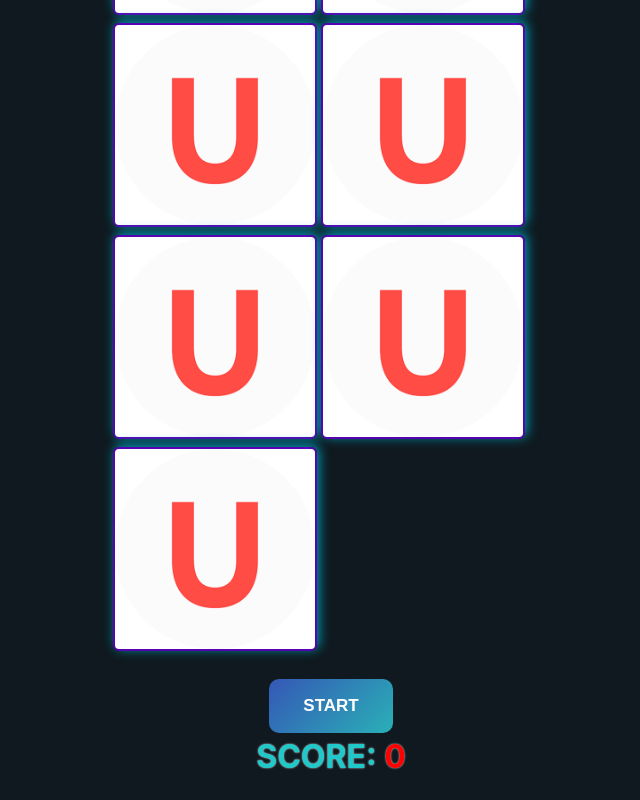
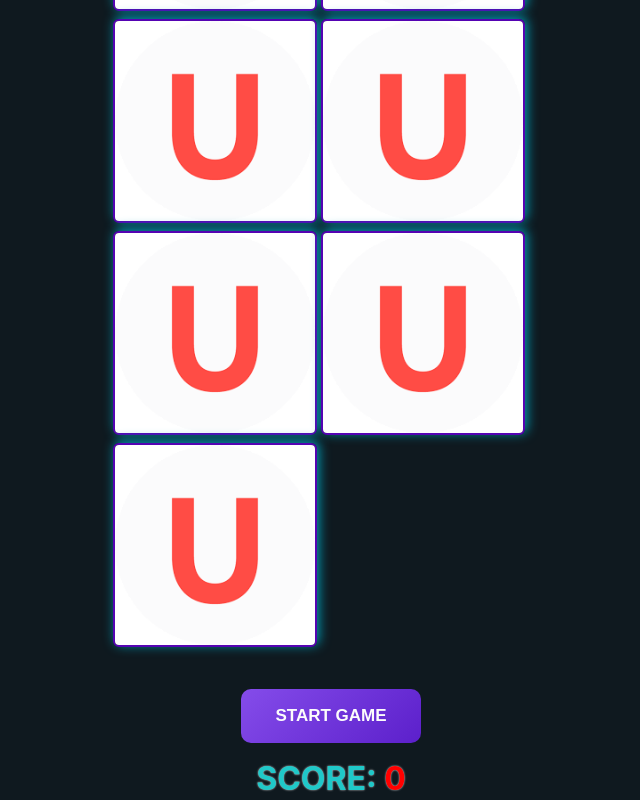
Before and after one commit to wiflysk8/wacamole_game, a React (Create React App) app: page / in a window 1280 px wide. Shown: the part 496-1296 px from the top of the page, without its empty margins (309-949 px from the left). Built offline with nearby package versions, Linux system fonts and the light colour scheme.

Commit message:
margin adjustment

```diff
--- a/src/App.jsx
+++ b/src/App.jsx
@@ -48,7 +48,7 @@
       </div>
       {startGame === false && (
         <button className="c-btn" onClick={handleClick}>
-          START
+          START GAME
         </button>
       )}
       <p className="c-score">
--- a/src/App.scss
+++ b/src/App.scss
@@ -12,7 +12,7 @@
 }
 
 .table {
-  margin-top: 24px;
+  margin: 24px 12px;
   display: flex;
   flex-wrap: wrap;
   width: 34%;
@@ -25,11 +25,11 @@
   font-weight: bold;
   color: rgb(31, 201, 201);
   text-shadow: 0px 0px 2px rgb(222, 224, 224);
-  margin: 4px;
+  margin: 2px;
 }
 
 button {
-  margin-top: 24px;
+  margin: 14px;
   cursor: pointer;
   background: linear-gradient(-45deg, #3f00b5, #9f69fe, #27c8b7, #3f00b5);
   background-size: 800% 400%;
@@ -39,9 +39,10 @@
   border-radius: 10px;
   font-size: 17px;
   font-weight: 700;
-  color: white;
+  color: rgb(252, 252, 252);
   transition: all 0.5s ease-in-out;
   animation: gradient 10s infinite cubic-bezier(0.62, 0.28, 0.23, 0.99) both;
+  width: 180px;
 }
 
 button:hover {
```
